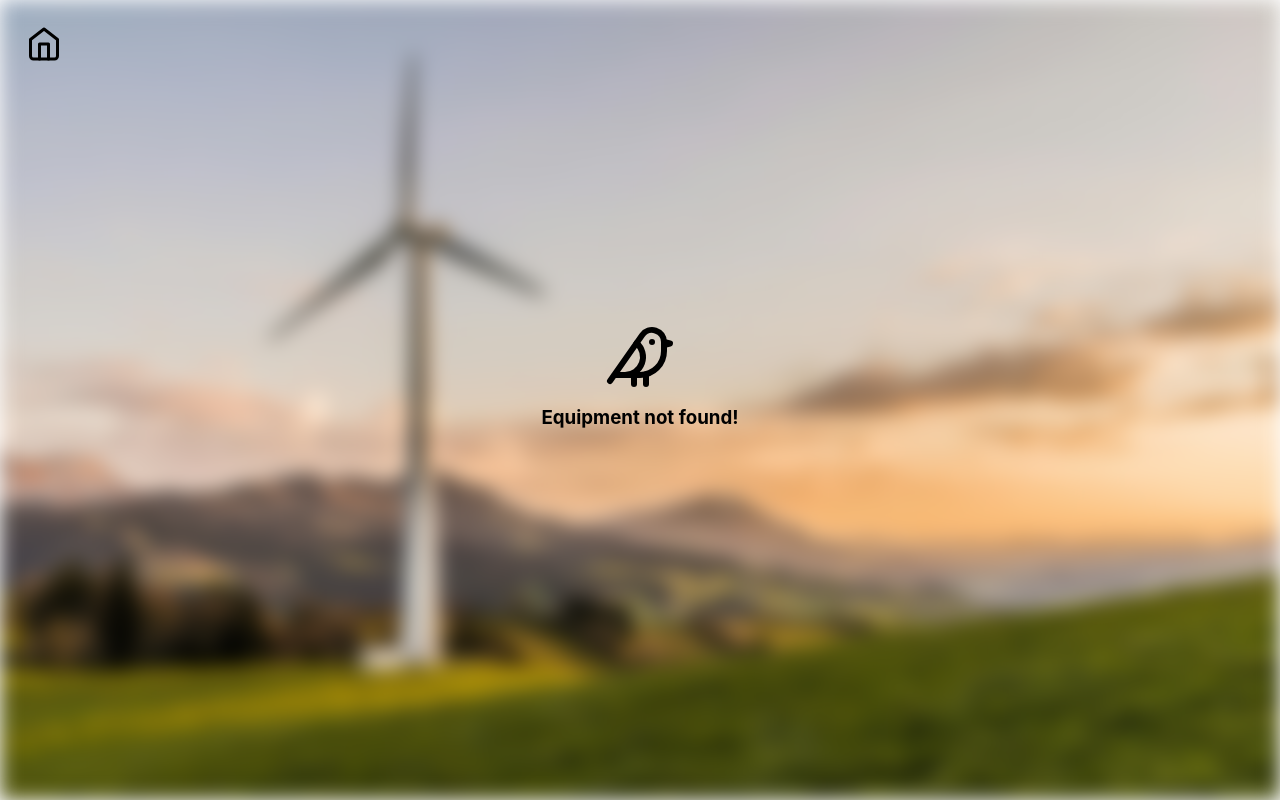
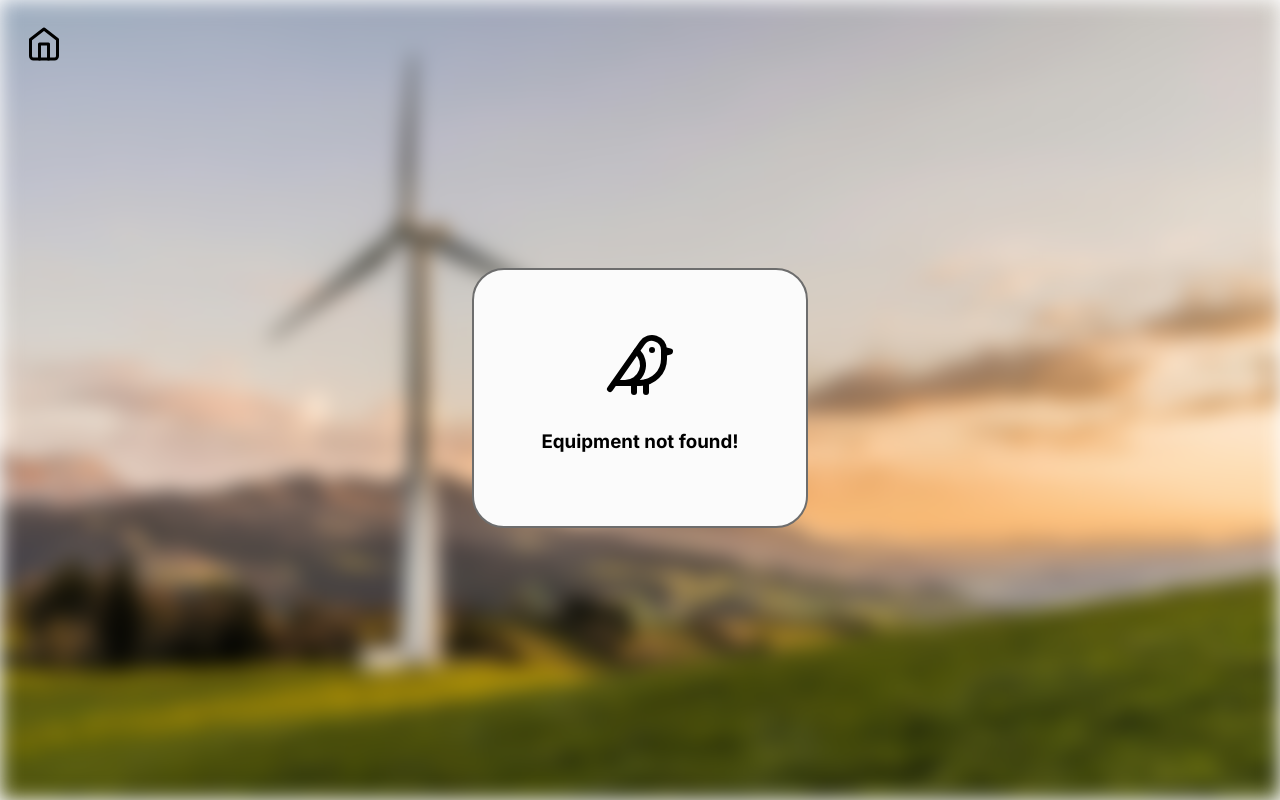
Before and after one commit to siliconvolley/dbms-mini-project, a Flask app: page /search_equipment in a window 1280 px wide. Run offline with Flask 2, Linux system fonts and the light colour scheme; data comes from the database, SQL or seed files in the repository; data that the repository does not hold is empty; some libraries are stand-ins or nearby versions.

Commit message:
Updated frontend of Not Found page and Add Log page

```diff
--- /dev/null
+++ b/static/css/not_found.css
@@ -0,0 +1,25 @@
+.image-container {
+    height: 80vh;
+    display: flex;
+    flex-direction: column;
+    align-items: center;
+    place-content: center;
+    margin: 0 5rem 5rem 5rem;
+}
+
+.image-background {
+    height: 40%;
+    width: min(30%, 30rem);
+    background-color: #fbfbfb;
+    border: 2px solid #6d6d6d;
+    border-radius: 2rem;
+    display: flex;
+    flex-direction: column;
+    justify-content: center;
+    align-items: center;
+}
+
+.not-found-image {
+    scale: 3;
+    margin: 2rem 0 2rem 0;
+}
--- a/templates/search_not_found.html
+++ b/templates/search_not_found.html
@@ -4,7 +4,14 @@
         <meta charset="UTF-8" />
         <meta name="viewport" content="width=device-width, initial-scale=1.0" />
         <title>Energy Monitoring System</title>
+        <link rel="preconnect" href="https://fonts.googleapis.com" />
+        <link rel="preconnect" href="https://fonts.gstatic.com" crossorigin />
+        <link
+            href="https://fonts.googleapis.com/css2?family=Inter:wght@100..900&display=swap"
+            rel="stylesheet"
+        />
         <link rel="stylesheet" href="/static/css/style.css" />
+        <link rel="stylesheet" href="/static/css/not_found.css">
     </head>
     <body>
         <div class="home-page">
@@ -15,21 +22,15 @@
                 onclick="window.location.href='/'"
             />
         </div>
-        <div
-            style="
-                height: 80vh;
-                display: flex;
-                flex-direction: column;
-                align-items: center;
-                place-content: center;
-            "
-        >
-            <img
-                src="/static/images/bird.svg"
-                alt="Search not found"
-                style="scale: 3; margin-bottom: 1em"
-            />
-            <h3>Equipment not found!</h3>
+        <div class="image-container">
+            <div class="image-background">
+                <img
+                    class="not-found-image"
+                    src="/static/images/bird.svg"
+                    alt="Search not found"
+                />
+                <h3>Equipment not found!</h3>
+            </div>
         </div>
     </body>
 </html>
```
Also changed, not shown: templates/add_log.html (+41 -8 lines).
